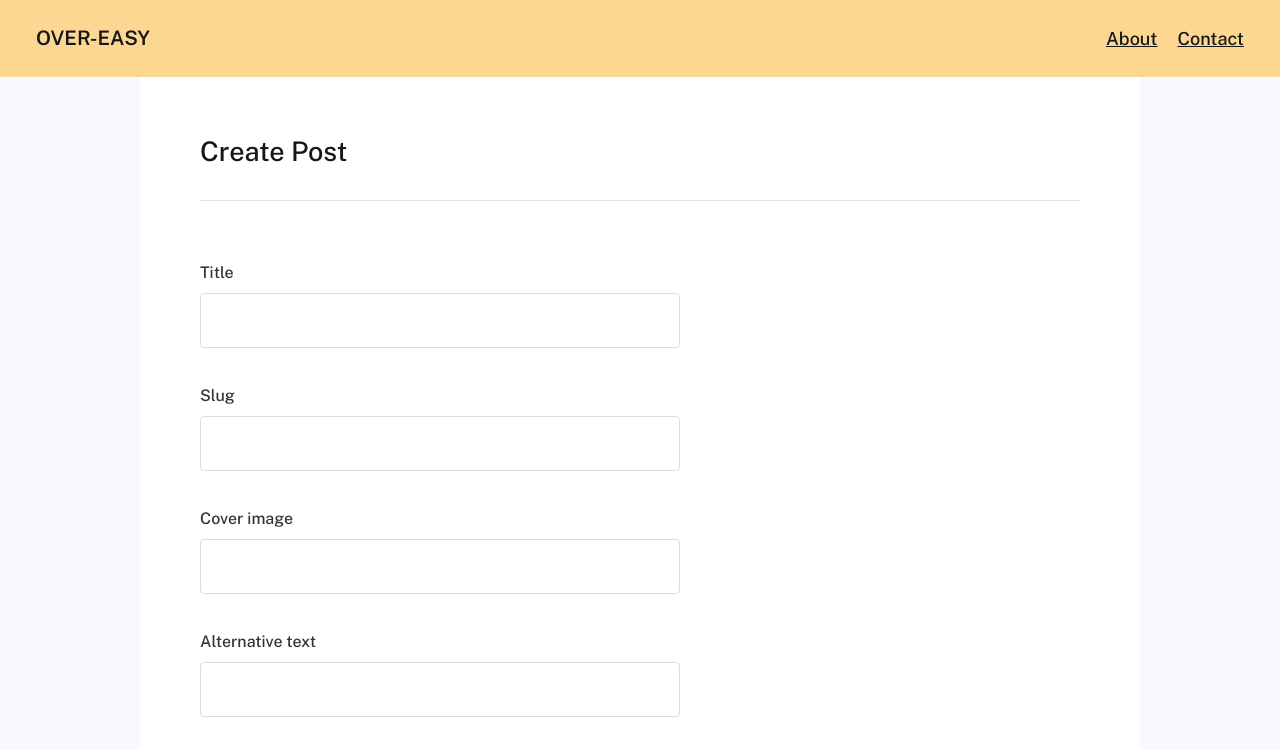
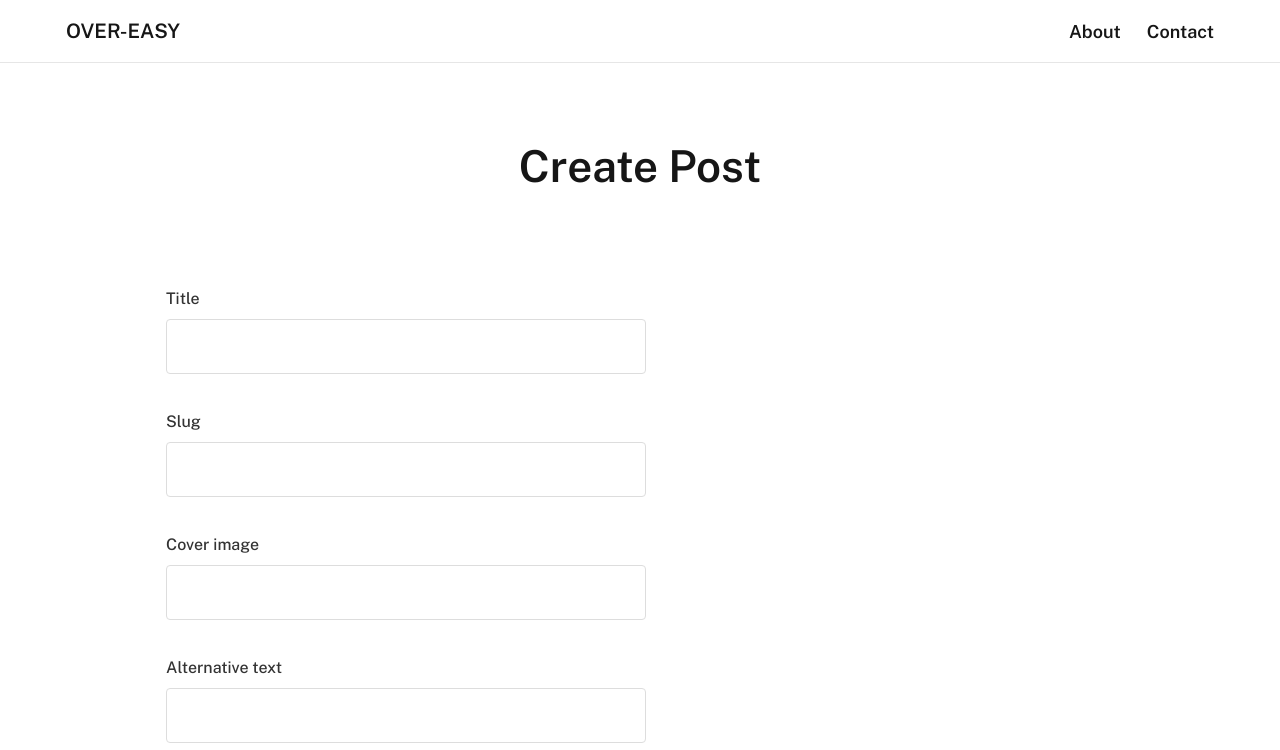
Before and after one commit to reginabattle/overeasy-react-firebase, a React app: page /create in a window 1280 px wide. Shown: the top 750 px of the page. Built offline with nearby package versions, Linux system fonts and the light colour scheme; some packages are replaced by stand-ins of ours.

Commit message:
update styles

```diff
--- a/src/components/app/app.js
+++ b/src/components/app/app.js
@@ -11,13 +11,15 @@ function App() {
   return (
     <Router>
     	<Header />
-      	<main>
+      	<main className="content">
+			<div className="container">
 				<Switch>
 					<Route exact path="/" component={Home} />
 					<Route path="/create" component={Create} />
 					<Route path="/404" component={NotFound} />
 					<Route path="/:slug" component={Post} />
 				</Switch>
+			</div>
       	</main>
     </Router>
   )
--- a/src/components/app/app.scss
+++ b/src/components/app/app.scss
@@ -1,15 +1,18 @@
 /* Layout
 ------------------------*/
-main {
-  background: var(--color-white);
-  padding: 3.2rem 6rem;
+.container {
+  padding: 1.6rem 2.6rem;
 }
 
 /* Media queries
 ------------------------*/
 @media(min-width: 768px) {
-  main {
+  .container {
     max-width: 1000px;
     margin: 0 auto;
   }
+
+  .content {
+    padding-top: 8rem;
+  }
 }
--- a/src/components/card/card.js
+++ b/src/components/card/card.js
@@ -9,11 +9,11 @@ const Card = props => {
             <article key={props.data.slug} className="card">
                 <img src={props.data.coverImage} alt={props.data.coverImageAlt} />
                 <div className="card-content">
-                    <h2>{props.data.title} &mdash;{" "}
-                        <span style={{ color: "#5e5e5e" }}>{props.data.datePretty}</span>
+                    <h2>{props.data.title}
+                        <span style={{ color: "#5e5e5e" }}>{props.data.date}</span>
                     </h2>
                     <p dangerouslySetInnerHTML={{
-                            __html: `${props.data.content.substring(0, 100)}...`
+                            __html: `${props.data.content.substring(0, 60)}...`
                         }}
                     ></p>
                     <Link className="button read-more" to={`/${props.data.slug}`}>Read more</Link>
--- a/src/components/card/card.scss
+++ b/src/components/card/card.scss
@@ -2,21 +2,21 @@
 ------------------------*/
 .card {
     background-color: var(--color-white);
-    margin-bottom: 6rem;
+    border-radius: 4px;
+    margin-bottom: 3rem;
     transform: translate(0);
-    border-radius: 4px;
-    border-bottom: none!important;
-    box-shadow: 0 1px 1px #e6e6e6;
     transition: all .25s ease-out;
+    box-shadow: 0 1rem 2.5rem #e6e6e6;
 
     & h2 {
-        color: var(--color-blue-dark);
-    }
+        margin-top: 0;
 
-    &:hover {
-        box-shadow: 0 1rem 2.5rem #e6e6e6;
-        -webkit-transform: translateY(-2px);
-        transform: translateY(-2px);
+        & span {
+            display: block;
+            font-size: 1.4rem;
+            font-weight: 400;
+            margin-top: 0.4rem;
+        }
     }
 
     & img {
@@ -32,15 +32,20 @@
     padding: 2rem 4rem 6rem;
 
     & a {
-        color: var(--color-offblack);
-        background: var(--color-yellow);
+        color: var(--color-white);
+        background: var(--color-blue);
         display: inline-block;
         font-size: 1.6rem;
         font-weight: 600;
         margin-top: 1.2rem;
-        padding: 1.2rem 1.4rem;
+        padding: 1rem 1.6rem;
         border-radius: 4px;
         text-decoration: none;
+
+        &:hover {
+            background: var(--color-blue-dark);
+            transform: translateY(-2px);
+        }
     }
 }
 
--- a/src/components/header/header.js
+++ b/src/components/header/header.js
@@ -5,12 +5,13 @@ import './header.scss'
 const Header = () => {
     return (
         <header className="header">
-			<h1 className="site-title"><Link to="/">Over-easy</Link></h1>
-
-			<nav className="menu">
-				<Link to="/">About</Link>
-				<Link to="/">Contact</Link>
-			</nav>
+			<div className="container">
+				<h1 className="site-title"><Link to="/">Over-easy</Link></h1>
+				<nav className="menu">
+					<Link to="/">About</Link>
+					<Link to="/">Contact</Link>
+				</nav>
+			</div>
       	</header>
     )
 }
--- a/src/components/header/header.scss
+++ b/src/components/header/header.scss
@@ -1,13 +1,16 @@
 /* Header
 ------------------------*/
 .header {
-    background-color: var(--color-yellow);
-    display: flex;
-    align-items: center;
-    padding: 1rem 3.6rem;
+    border-bottom: 1px solid var(--color-grey-light);
 
     & h1 {
         font-size: 2rem;
+        margin: 0;
+    }
+
+    & .container {
+        display: flex;
+        align-items: center;
     }
 }
 
@@ -17,8 +20,6 @@
 
     & a {
         color: var(--color-offblack);
-        font-weight: 600;
-        text-decoration: none;
         text-transform: uppercase
     }
 }
@@ -31,19 +32,29 @@
 
 .menu a {
     color: var(--color-offblack);
-    margin-right: 2rem;
+    margin-right: 2.6rem;
 
     &:last-child {
         margin-right: 0;
     }
 
     &:hover {
-        text-decoration: none;
+        text-decoration: underline;
     }
 }
 
 /* Media queries
 ------------------------*/
 @media(min-width: 768px) {
+    .header {
+        background-color: var(--color-white);
+        top: 0;
+        width: 100%;
+        z-index: 100;
+        position: fixed;
 
+        & .container {
+            max-width: 1200px;
+        }
+    }
 }
--- a/src/components/section/header.js
+++ b/src/components/section/section-header.js
@@ -1,5 +1,5 @@
 import React from 'react'
-import './header.scss'
+import './section-header.scss'
 
 const SectionHeader = props => {
     return (
--- a/src/components/section/header.scss
+++ b/src/components/section/section-header.scss
@@ -1,16 +1,13 @@
 /* Section Header
 ------------------------*/
-main {
-    background: var(--color-white);
-    padding: 3.2rem 6rem;
-  }
-
 .section-header {
     margin-bottom: 6rem;
     padding-bottom: 2rem;
-    border-bottom: 1px solid #e1e1e1;
+    text-align: center;
 
     & h1 {
+        font-size: 4.4rem;
+        font-weight: 600;
         margin-bottom: 0.8rem;
     }
 }
--- a/src/global/_base.scss
+++ b/src/global/_base.scss
@@ -17,7 +17,6 @@ html {
 }
 
 body {
-	background-color: var(--color-grey-light);
 	color: var(--color-offblack);
 	font-size: 1.8rem;
 	font-weight: 400;
@@ -38,7 +37,8 @@ p {
 }
 
 a {
-	color: var(--color-blue-dark);
-	font-weight: 500;
-	transition: all .25s ease-out;
+	color: var(--color-blue);
+	font-weight: 600;
+	text-decoration: none;
+	transition: all .3s ease-out;
 }
--- a/src/global/_vars.scss
+++ b/src/global/_vars.scss
@@ -3,7 +3,7 @@
     --color-white: #fff;
     --color-black: #000;
     --color-offblack: #161616;
-    --color-grey-light: #F8F9FC;
-    --color-blue-dark: #333570;
-    --color-yellow: #FBD792;
+    --color-grey-light: #e6e6e6;
+    --color-blue: #1C5D99;
+    --color-blue-dark: #174D7E;
 }
--- a/src/pages/create.js
+++ b/src/pages/create.js
@@ -1,7 +1,7 @@
 import React, { useState } from 'react'
 import { getFirebase } from '../firebase'
 import Form from '../components/form/form'
-import SectionHeader from '../components/section/header'
+import SectionHeader from '../components/section/section-header'
 
 const Create = () => {
     const [title, setTitle] = useState('')
--- a/src/pages/home.js
+++ b/src/pages/home.js
@@ -1,7 +1,7 @@
 import React, { useState } from 'react'
 import { getFirebase } from '../firebase'
 import Card from '../components/card/card'
-import SectionHeader from '../components/section/header'
+import SectionHeader from '../components/section/section-header'
 
 const Home = () => {
 	const [loading, setLoading] = useState(true);
@@ -35,7 +35,7 @@ const Home = () => {
 
 	return (
 		<>
-			<SectionHeader title="Blog" desc="Check out some of the latest recipes." />
+			<SectionHeader title="Food & Recipe Blog" desc="Check out the latest recipes." />
 			<section className="cards">
 				{blogPosts.map((blogPost, index) => (
 					<Card key={index} data={blogPost} />
```
Lines whose indentation alone changed are shown as unchanged.
